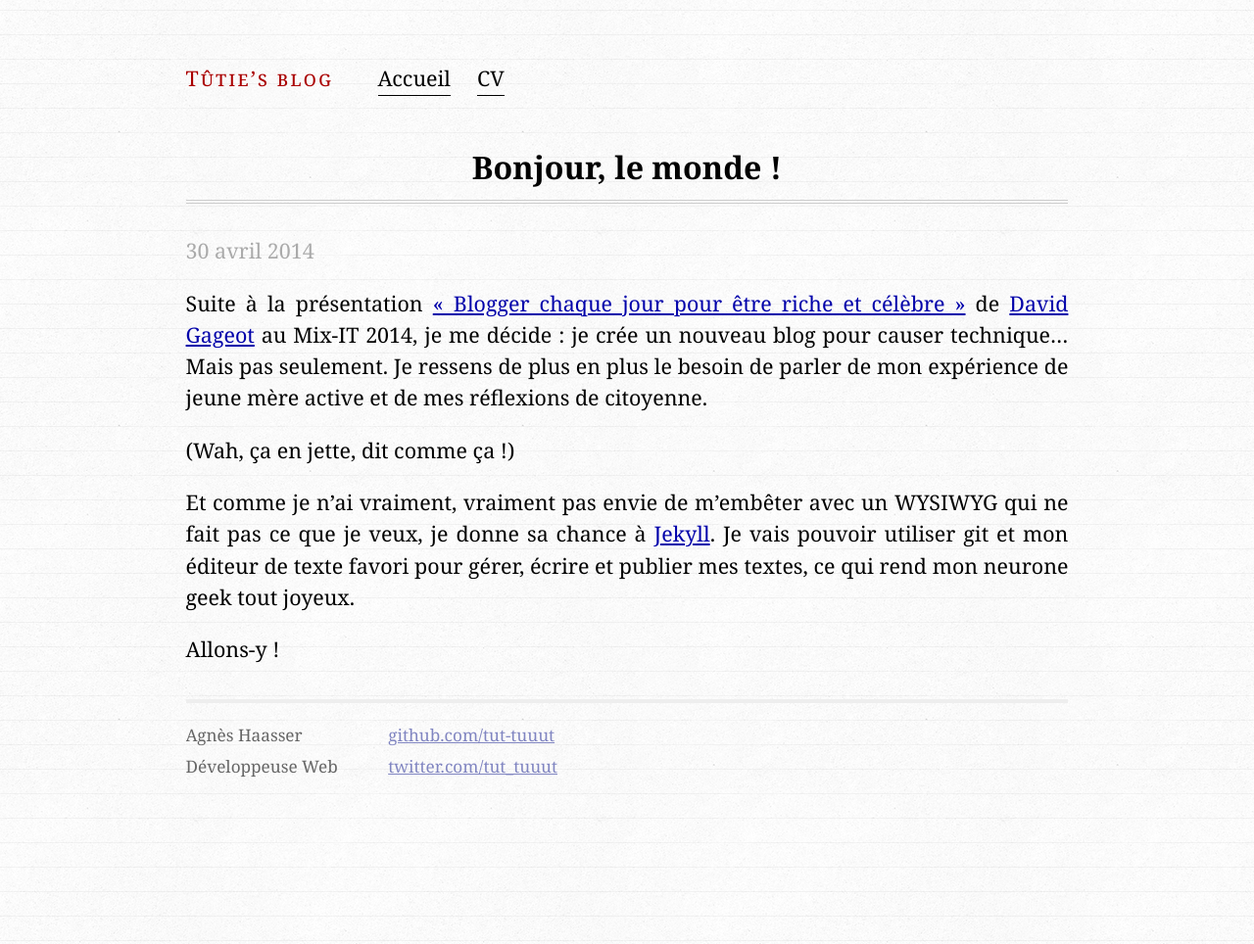
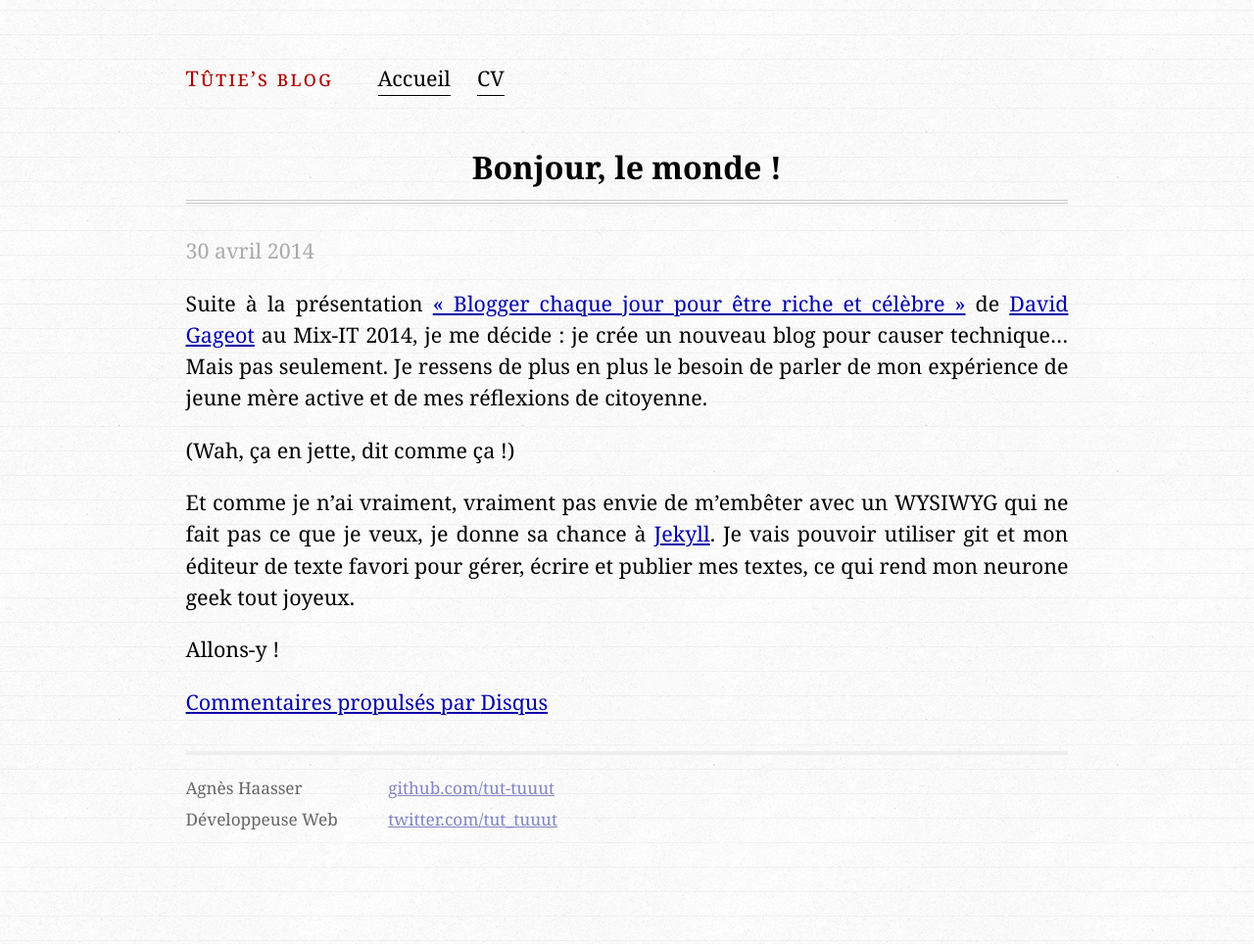
Before and after one commit to tut-tuuut/tut-tuuut.github.io, a Jekyll site: the page built from _posts/2014-04-30-bonjour-monde.md, in a window 1280 px wide. Shown: the whole page at 98% size. Built offline with Jekyll 4.4.1, drawn with Linux system fonts in a browser that asks for light colours; Markdown is read by kramdown in place of the engine named in the settings; comment, search, counter and statistics services are not loaded; some of the changed lines change nothing that is shown.

Commit message:
Add: disqus comments

```diff
--- a/_layouts/post.html
+++ b/_layouts/post.html
@@ -10,4 +10,15 @@
     <div class="post">
     {{ content }}
     </div>
+    <div id="disqus_thread"></div>
+    <script type="text/javascript">
+        var disqus_shortname = 'tut-tuuut';
+        (function() {
+            var dsq = document.createElement('script'); dsq.type = 'text/javascript'; dsq.async = true;
+            dsq.src = '//' + disqus_shortname + '.disqus.com/embed.js';
+            (document.getElementsByTagName('head')[0] || document.getElementsByTagName('body')[0]).appendChild(dsq);
+        })();
+    </script>
+    <noscript>Activez le JavaScript pour voir les <a href="http://disqus.com/?ref_noscript">commentaires Disqus.</a></noscript>
+    <a href="http://disqus.com" class="dsq-brlink">Commentaires propulsés par <span class="logo-disqus">Disqus</span></a>
 </article>
```
